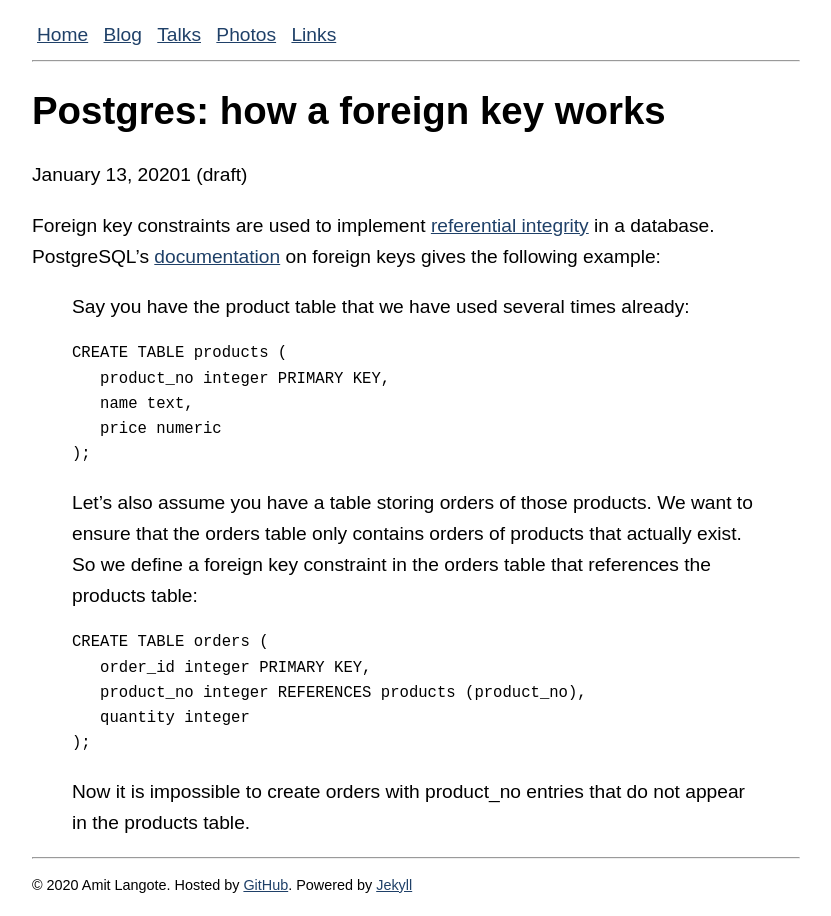
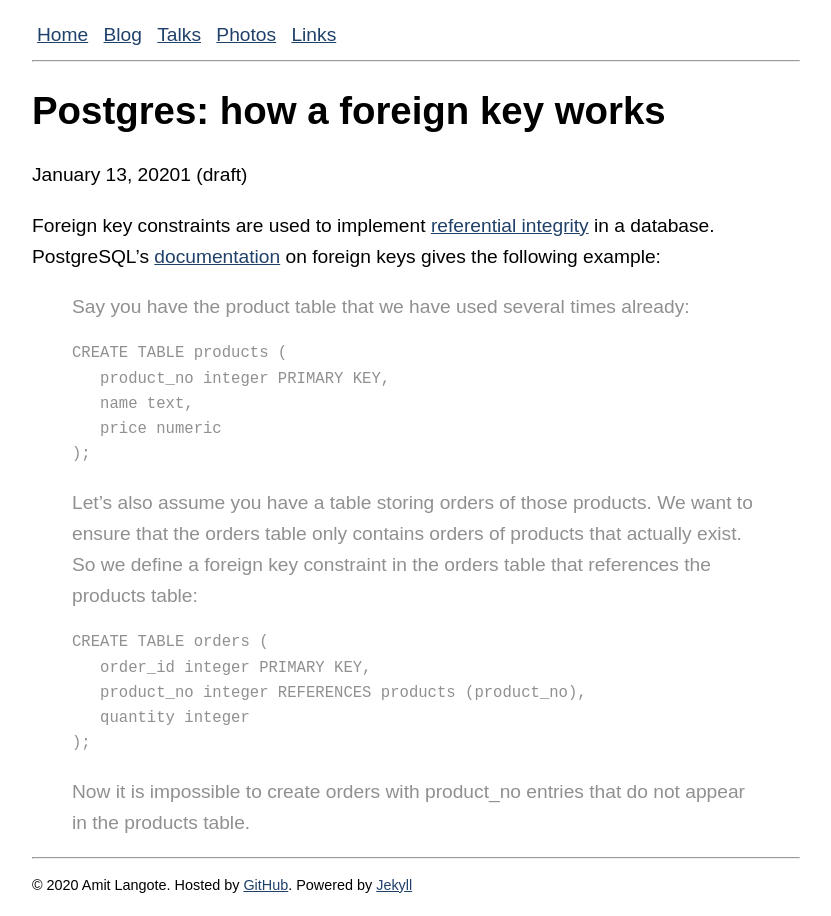
Before and after one commit to amitlan/website, a Jekyll site: the page built from _posts/2021-01-13-pg-fkey.md, in a window 1280 px wide. Shown: the whole page, without its empty margins (224-1055 px from the left). Built offline with Jekyll 4.4.1, drawn with Linux system fonts in a browser that asks for light colours.

Commit message:
css-blockquote-text-color

```diff
--- a/styles/global.css
+++ b/styles/global.css
@@ -1,5 +1,9 @@
 a{
 	color:#1f4068;
+}
+
+blockquote {
+	color:#909090;
 }
 
 nav a, footer div a{
```
